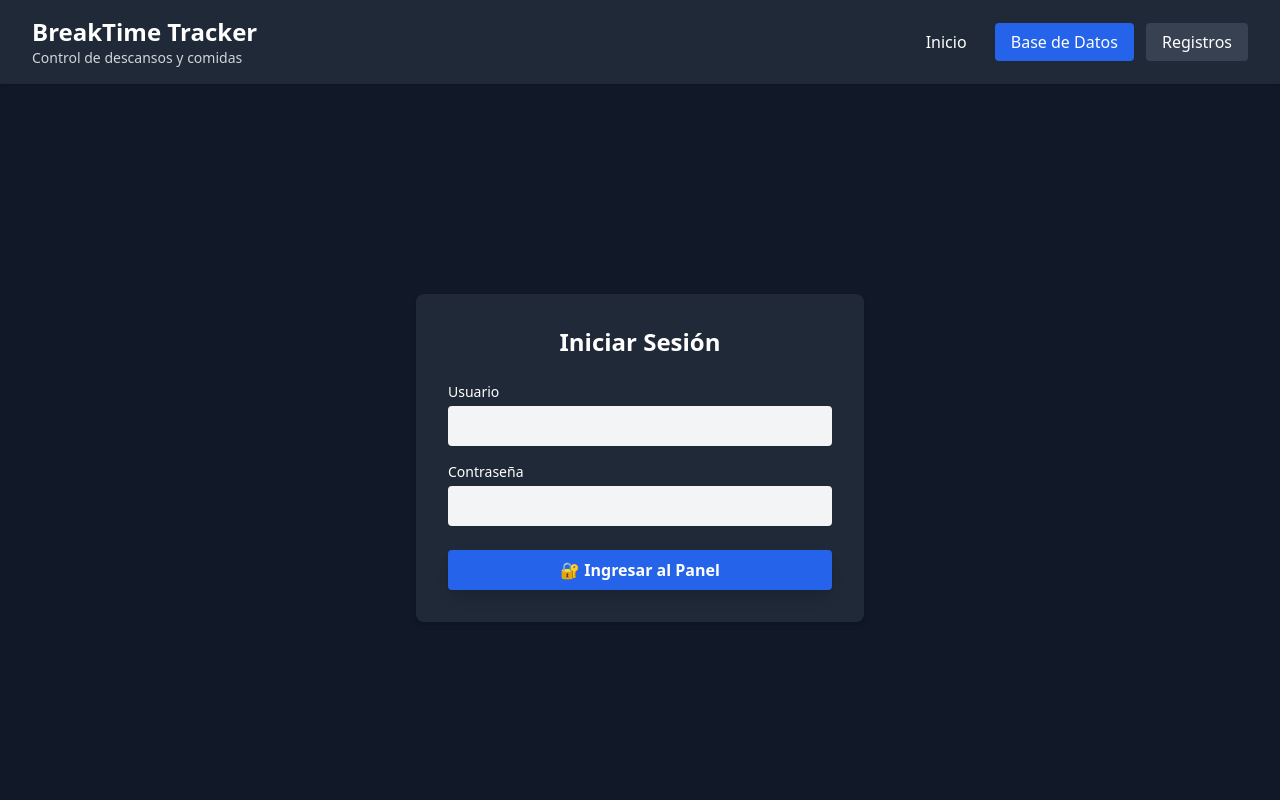
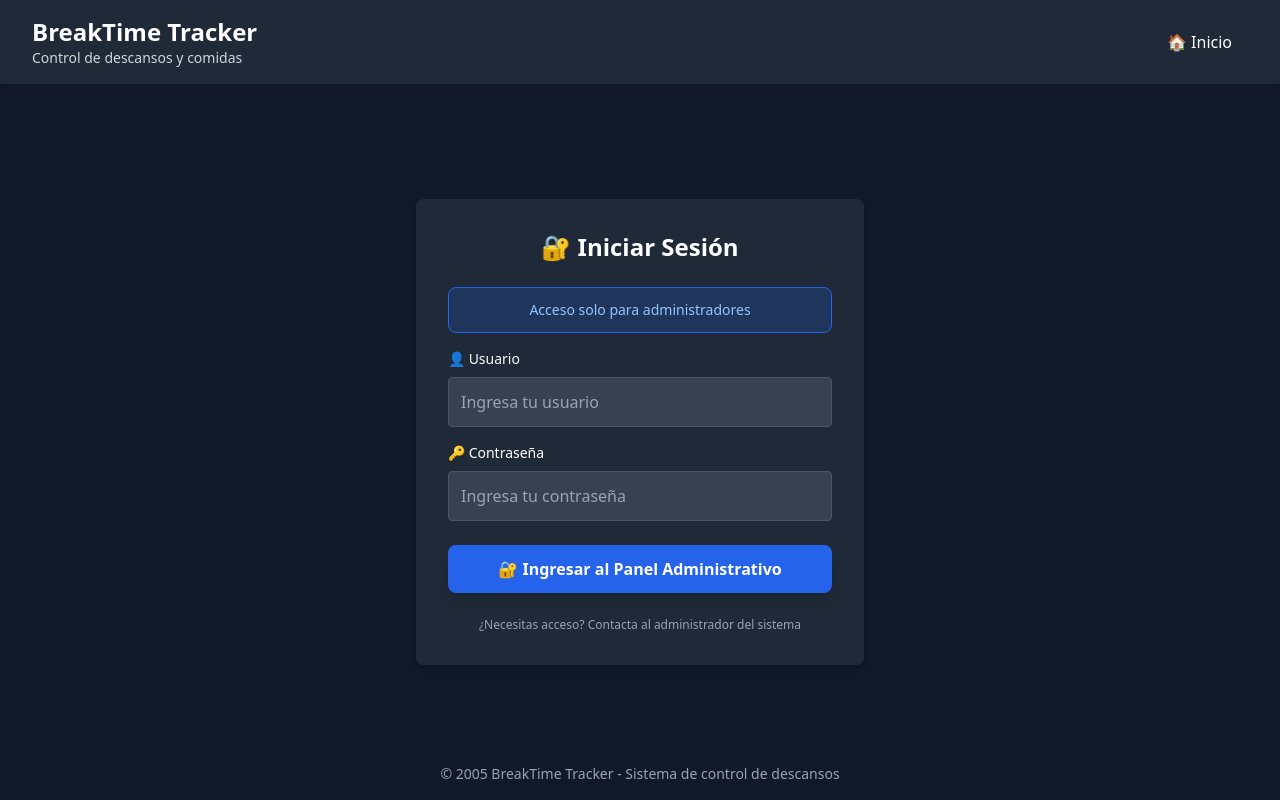
Before and after one commit to kennyAguilar/BreakTimeTracker, a Flask app: page /login in a window 1280 px wide. Run offline with Flask 3, Linux system fonts and the light colour scheme; some libraries are stand-ins or nearby versions.

Commit message:
improve: Simplificar navegación en página de login
 Cambios:
- Solo mostrar botón 'Inicio' en navegación superior
- Remover botones administrativos antes del login
- Mejorar UX del formulario con focus states
- Agregar información contextual para administradores
- Styling consistente con modo oscuro
- Placeholders informativos en campos

 Beneficios:
- Mayor seguridad (no exponer rutas admin)
- UX más limpia y enfocada
- Menos confusión para usuarios
- Mejor accesibilidad y usabilidad

```diff
--- a/templates/login.html
+++ b/templates/login.html
@@ -12,16 +12,22 @@
       <h1 class="text-2xl font-bold">BreakTime Tracker</h1>
       <p class="text-sm text-gray-300">Control de descansos y comidas</p>
     </div>
+    <!-- NAVEGACIÓN SIMPLIFICADA - Solo Inicio -->
     <nav class="space-x-2">
-      <a href="/" class="bg-violet-600 hover:bg-violet-700 px-4 py-2 rounded">Inicio</a>
-      <a href="/base_datos" class="bg-blue-600 hover:bg-blue-700 px-4 py-2 rounded">Base de Datos</a>
-      <a href="/registros" class="bg-gray-700 hover:bg-gray-600 px-4 py-2 rounded">Registros</a>
+      <a href="/" class="bg-violet-600 hover:bg-violet-700 px-4 py-2 rounded transition-colors">
+        🏠 Inicio
+      </a>
     </nav>
   </header>
 
   <main class="flex-grow flex items-center justify-center">
     <div class="bg-gray-800 p-8 rounded-lg shadow-md w-full max-w-md mt-8">
-      <h1 class="text-2xl font-bold mb-6 text-center">Iniciar Sesión</h1>
+      <h1 class="text-2xl font-bold mb-6 text-center">🔐 Iniciar Sesión</h1>
+
+      <!-- INFORMACIÓN PARA ADMINISTRADORES -->
+      <div class="bg-blue-600 bg-opacity-20 border border-blue-600 rounded-lg p-3 mb-4 text-center">
+        <p class="text-sm text-blue-300">Acceso solo para administradores</p>
+      </div>
 
       <!-- MOSTRAR ERRORES -->
       {% if error %}
@@ -32,18 +38,46 @@
 
       <form method="POST">
         <div class="mb-4">
-          <label for="usuario" class="block text-sm mb-1">Usuario</label>
-          <input type="text" id="usuario" name="usuario" required class="w-full p-2 rounded bg-gray-100 text-black" />
+          <label for="usuario" class="block text-sm font-medium mb-2">👤 Usuario</label>
+          <input
+            type="text"
+            id="usuario"
+            name="usuario"
+            required
+            class="w-full p-3 rounded bg-gray-700 border border-gray-600 text-white focus:border-blue-500 focus:ring-1 focus:ring-blue-500"
+            placeholder="Ingresa tu usuario"
+          />
         </div>
         <div class="mb-6">
-          <label for="clave" class="block text-sm mb-1">Contraseña</label>
-          <input type="password" id="clave" name="clave" required class="w-full p-2 rounded bg-gray-100 text-black" />
+          <label for="clave" class="block text-sm font-medium mb-2">🔑 Contraseña</label>
+          <input
+            type="password"
+            id="clave"
+            name="clave"
+            required
+            class="w-full p-3 rounded bg-gray-700 border border-gray-600 text-white focus:border-blue-500 focus:ring-1 focus:ring-blue-500"
+            placeholder="Ingresa tu contraseña"
+          />
         </div>
-        <button type="submit" class="w-full bg-blue-600 hover:bg-blue-700 py-2 rounded font-semibold text-white shadow-lg transition duration-200">
-          🔐 Ingresar al Panel
+        <button
+          type="submit"
+          class="w-full bg-blue-600 hover:bg-blue-700 py-3 rounded-lg font-semibold text-white shadow-lg transition-colors"
+        >
+          🔐 Ingresar al Panel Administrativo
         </button>
       </form>
+
+      <!-- INFORMACIÓN ADICIONAL -->
+      <div class="mt-6 text-center">
+        <p class="text-xs text-gray-400">
+          ¿Necesitas acceso? Contacta al administrador del sistema
+        </p>
+      </div>
     </div>
   </main>
+
+  <footer class="py-4 text-center text-gray-400 text-sm">
+    <p>&copy; 2005 BreakTime Tracker - Sistema de control de descansos</p>
+  </footer>
 </body>
 </html>
```
